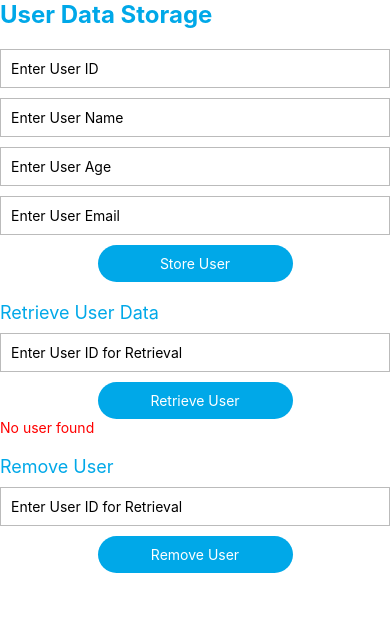
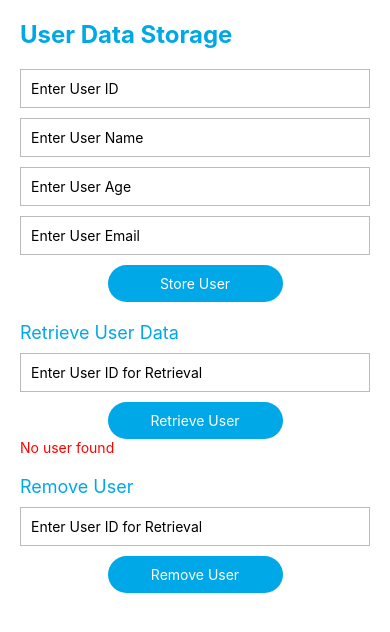
Before and after one commit to GOWRI-SHANKAR07/App_Dev, a React Native app: screen /Homes in a window 390 px wide. Shown: the top 632 px of the page. Built offline with nearby package versions, Linux system fonts and the light colour scheme.

Commit message:
Update: Logout Functionality: Completed

```diff
--- a/screens/HomeScreen.jsx
+++ b/screens/HomeScreen.jsx
@@ -71,7 +71,7 @@ const UserDataStorage = () => {
   console.log(displayedUser);
 
   return (
-    <SafeAreaView
+    <View
       style={
         [styles.container,
         { backgroundColor: colorScheme === 'dark' ? '#1a1111' : '#fff' }
@@ -151,7 +151,7 @@ const UserDataStorage = () => {
       >
         <Text style={styles.btnTxt}>Remove User</Text>
       </TouchableOpacity>
-    </SafeAreaView>
+    </View>
   );
 };
 
```
Also changed, not shown: App.js (+2 -6 lines).
